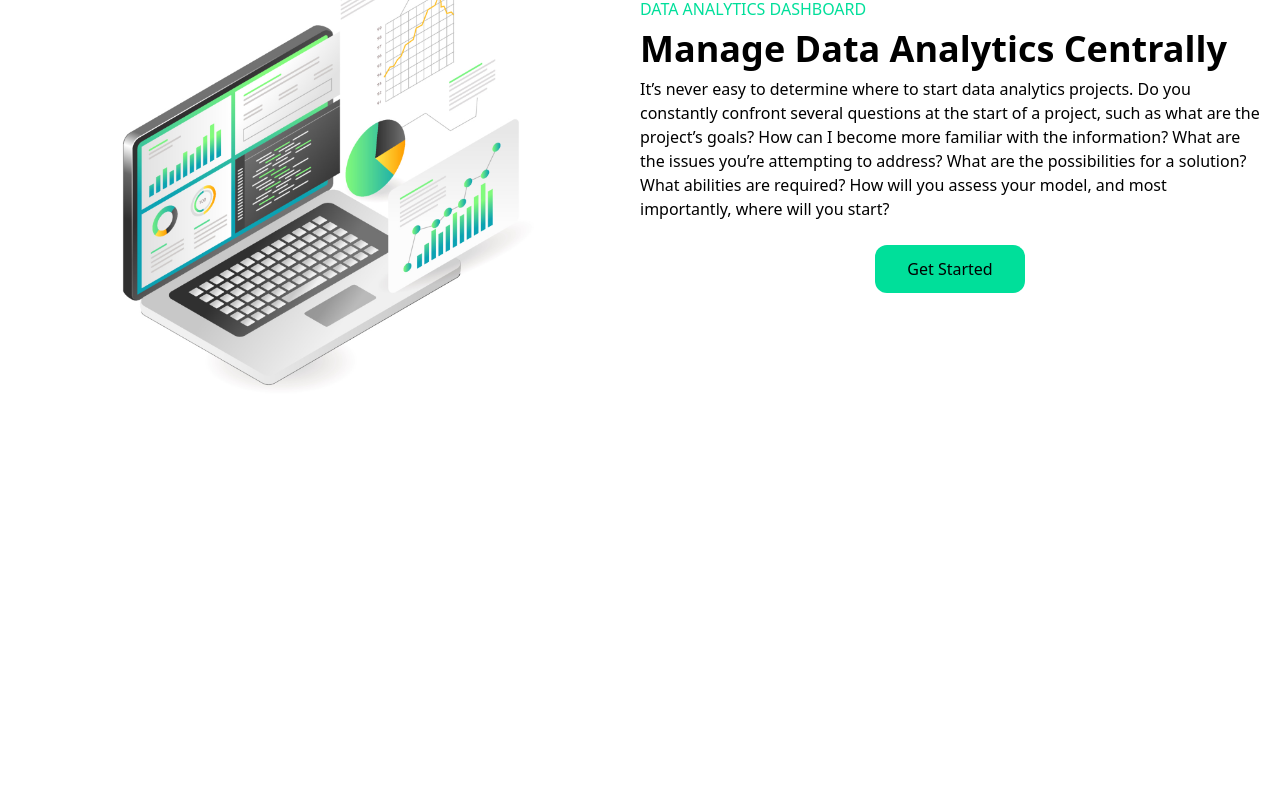
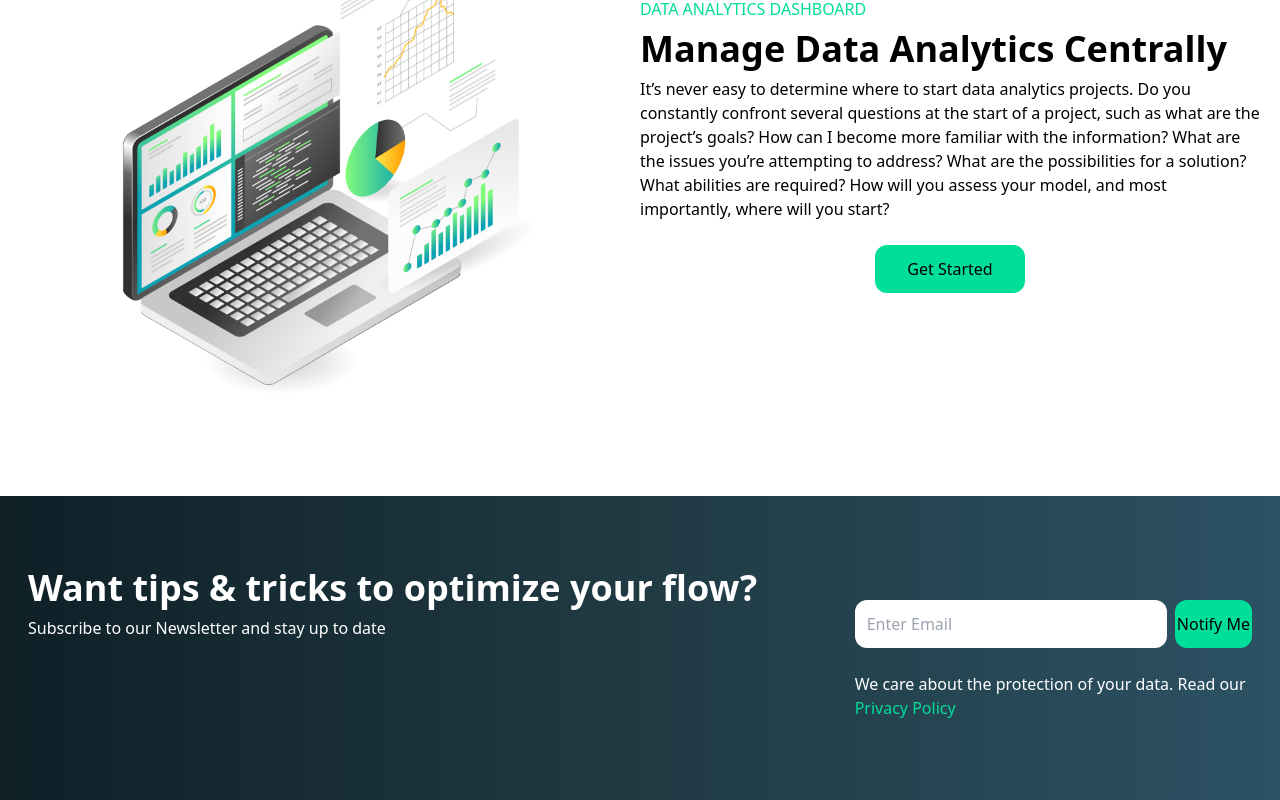
Before and after one commit to Parth-Kushwaha/financetw, a React (Create React App) app: page / in a window 1280 px wide. Shown: the part 981-1781 px from the top of the page. Before the commit the page ends 1477 px from the top, so only its background shows below. Built offline with nearby package versions, Linux system fonts and the light colour scheme.

Commit message:
analytics done

```diff
--- a/src/App.js
+++ b/src/App.js
@@ -2,6 +2,7 @@ import React from "react";
 import Analytics from "./components/Analytics";
 import Hero from "./components/Hero";
 import Navbar from "./components/Navbar";
+import NewsLetter from "./components/NewsLetter";
 
 function App() {
   return (
@@ -9,6 +10,7 @@ function App() {
       <Navbar/>
       <Hero/>
       <Analytics/>
+      <NewsLetter/>
     </div>
   );
 }
--- a/src/components/Hero.jsx
+++ b/src/components/Hero.jsx
@@ -6,7 +6,7 @@ const Hero = () => {
     <div className='text-white '>
       <div className='max-w-[800px] mt-[-96px] w-full h-screen mx-auto flex text-center flex-col justify-center '>
         <p className='text-[#00df9a]'>Grow with Data Analytics</p>
-        <h1 className='md:text-7xl sm:text-6xl text-4xl font-bold '>Grow with Data</h1>
+        <h1 className='md:text-7xl sm:text-6xl text-4xl font-bold'>Grow with Data</h1>
         <div className='flex justify-center items-center'>
             <p className='md:text-4xl sm:text-5xl text-xl font-bold mt-1'>Fast, Flexible Financing for</p>
             <Typed className='md:text-4xl sm:text-5xl text-xl font-bold mt-1 md:pl-4 pl-3 text-[#00df9a]'
--- a/src/components/NewsLetter.jsx
+++ b/src/components/NewsLetter.jsx
@@ -2,8 +2,20 @@ import React from 'react'
 
 const NewsLetter = () => {
   return (
-    <div>
-
+    <div className='w-full py-16 text-white'>
+      <div className='max-w-[1240px] mx-auto grid lg:grid-cols-3'>
+        <div className='lg:col-span-2 mx-2'>
+            <h1 className='md:text-4xl sm:text-3xl text-2xl font-bold py-2'>Want tips & tricks to optimize your flow?</h1>
+            <p>Subscribe to our Newsletter and stay up to date</p>
+        </div>
+        <div className='my-4 mx-2'>
+            <div className='flex flex-col sm:flex-row items-center justify-between w-full'>
+                <input className='p-3 flex rounded-xl w-full text-black' type="email" placeholder='Enter Email' />
+                <button className='bg-[#00df9a] w-[100px] rounded-xl font-medium my-6 mx-auto ml-2 py-3 text-black  hover:scale-105'>Notify Me</button>
+        </div>
+        <p>We care about the protection of your data. Read our <span className='text-[#00df9a]'>Privacy Policy</span></p>
+        </div>
+      </div>
     </div>
   )
 }
```
